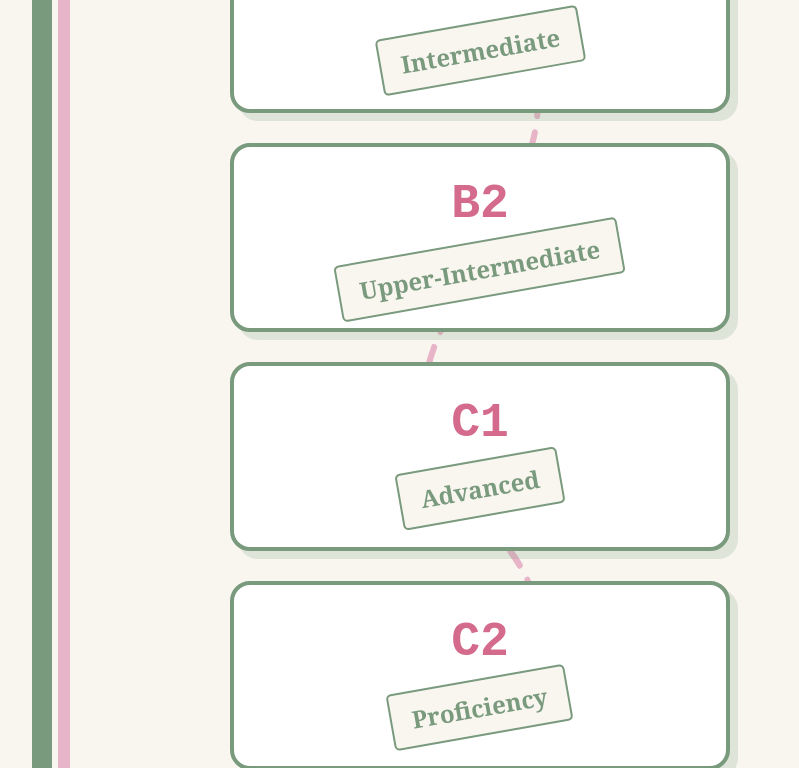
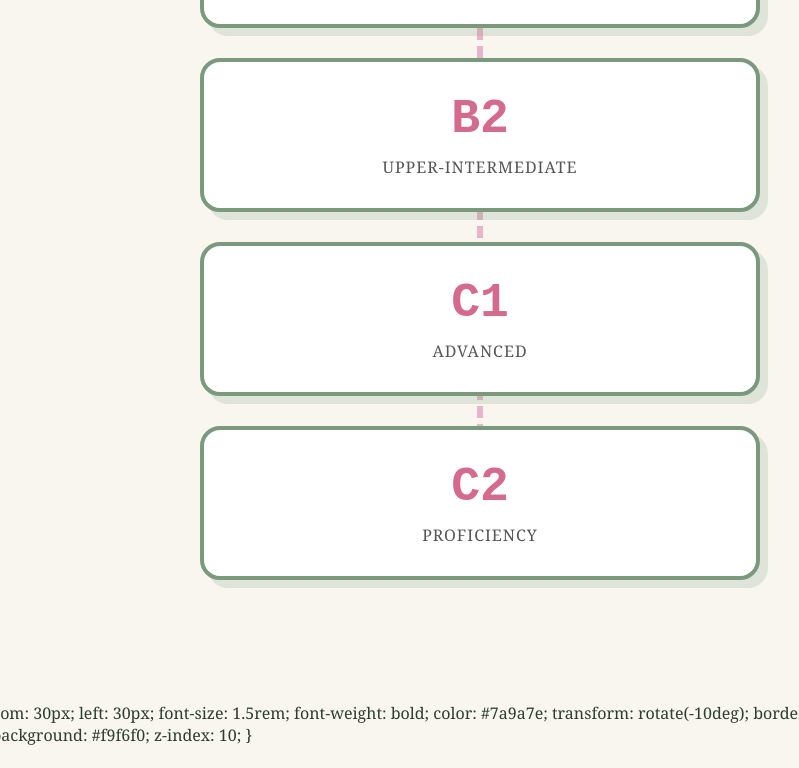
Before and after one commit to anya-eng-lab/anya-eng-lab.github.io, a plain HTML site: page vocabulary.html in a window 1280 px wide. Shown: the part 762-1530 px from the top of the page, without its empty margins (160-959 px from the left). After the commit the page ends 1508 px from the top, so only its background shows below. Drawn offline with Linux system fonts and the light colour scheme.

Commit message:
Update vocabulary.html

```diff
--- a/vocabulary.html
+++ b/vocabulary.html
@@ -1,3 +1,4 @@
+
 <!DOCTYPE html>
 <html lang="ru">
 <head>
@@ -19,32 +20,12 @@
             overflow-x: hidden;
         }
 
-        /* Твои полосы слева */
-        .bg-stripe-green {
-            position: absolute;
-            left: 15%;
-            top: 0;
-            bottom: 0;
-            width: 20px;
-            background-color: #7a9a7e;
-            z-index: 0;
-        }
-        .bg-stripe-pink {
-            position: absolute;
-            left: 17%;
-            top: 0;
-            bottom: 0;
-            width: 12px;
-            background-color: #e8b4c8;
-            z-index: 0;
-        }
-
         /* Шапка */
         header {
-            padding: 40px 20px;
+            padding: 60px 20px 20px; /* Больше отступа сверху */
             text-align: center;
             position: relative;
-            z-index: 2;
+            z-index: 2; /* Чтобы текст был поверх линии */
         }
         .back-btn {
             display: inline-block;
@@ -54,7 +35,10 @@
             margin-bottom: 20px;
             font-size: 1.1rem;
             border-bottom: 2px dashed #d46a8c;
+            transition: 0.3s;
         }
+        .back-btn:hover { color: #2c3e2e; border-color: #2c3e2e; }
+
         h1 {
             font-size: 3rem;
             color: #2c3e2e;
@@ -71,34 +55,31 @@
         /* Контейнер для карточек и линии */
         .content-wrapper {
             position: relative;
-            max-width: 800px; /* Делаем чуть шире, чтобы линия влезла */
+            max-width: 600px;
             margin: 0 auto;
-            padding: 20px 20px 100px;
-            display: flex;
-            justify-content: center;
+            padding: 40px 20px 100px;
         }
 
-        /* Волнистая линия на фоне */
-        .wavy-line {
+        /* ТА САМАЯ РОЗОВАЯ ПУНКТИРНАЯ ЛИНИЯ */
+        /* Она позиционируется абсолютно внутри контейнера и идет сверху вниз */
+        .dashed-line {
             position: absolute;
-            top: 0;
-            left: 50%;
-            transform: translateX(-50%); /* Центрируем линию */
-            width: 400px; /* Ширина волны */
-            height: 100%;
-            z-index: 1; /* Позади карточек (у карточек будет 2) */
-            pointer-events: none;
+            top: 40px;
+            left: 50%; /* Ровно по центру */
+            bottom: 100px;
+            width: 6px;
+            border-left: 6px dashed #e8b4c8; /* Толстый розовый пунктир */
+            z-index: 0; /* Позади карточек */
+            transform: translateX(-50%); /* Точное центрирование */
         }
 
-        /* Сами карточки */
+        /* Карточки уровней */
         .levels-container {
-            width: 100%;
-            max-width: 500px;
             display: flex;
             flex-direction: column;
-            gap: 30px;
+            gap: 30px; /* Расстояние между карточками */
             position: relative;
-            z-index: 2; /* Поверх линии */
+            z-index: 1; /* Поверх линии */
         }
 
         .level-card {
@@ -114,10 +95,11 @@
             display: flex;
             flex-direction: column;
             align-items: center;
+            justify-content: center;
         }
 
         .level-card:hover {
-            transform: translateY(-5px);
+            transform: translateY(-5px) scale(1.02);
             box-shadow: 12px 12px 0px rgba(212, 106, 140, 0.3);
             border-color: #d46a8c;
         }
@@ -131,33 +113,20 @@
 
         .level-card p {
             font-size: 1rem;
-            color: #555;font-size: 1.5rem;
-            font-weight: bold;
-            color: #7a9a7e;
-            transform: rotate(-10deg);
-            border: 2px solid #7a9a7e;
-            padding: 10px 20px;
-            border-radius: 5px;
-            z-index: 10;
-            background: #f9f6f0;
+            color: #555;
+            text-transform: uppercase;
+            letter-spacing: 1px;
         }
-
-        /* Адаптация под телефоны */
+/* Адаптация под телефоны */
         @media (max-width: 600px) {
             h1 { font-size: 2rem; }
             .level-card h2 { font-size: 2.5rem; }
-            .bg-stripe-green { left: 5%; }
-            .bg-stripe-pink { left: 8%; }
-            .wavy-line { width: 250px; } /* На телефоне волна уже */
+            .dashed-line { border-left-width: 4px; left: 50%; }
             .sticker { display: none; }
         }
     </style>
 </head>
 <body>
-
-    <!-- Твои полосы -->
-    <div class="bg-stripe-green"></div>
-    <div class="bg-stripe-pink"></div>
 
     <header>
         <a href="index.html" class="back-btn">← На главную</a>
@@ -165,37 +134,56 @@
         <p class="subtitle">Выбери свой уровень и начни учить слова</p>
     </header>
 
-    <!-- Обертка, в которой лежат и линия, и карточки -->
+    <!-- Обертка для карточек и линии -->
     <div class="content-wrapper">
 
-        <!-- Вот эта самая волнистая линия, она нарисована кодом -->
-        <svg class="wavy-line" viewBox="0 0 400 1200" preserveAspectRatio="none" xmlns="http://www.w3.org/2000/svg">
-            <!-- Этот код рисует волну сверху вниз -->
-            <path d="M 200 0 C 400 150, 0 300, 200 450 C 400 600, 0 750, 200 900 C 400 1050, 0 1200, 200 1200"
-                  fill="none" stroke="#e8b4c8" stroke-width="6" stroke-dasharray="15 15" stroke-linecap="round"/>
-        </svg>
+        <!-- Вот она, твоя розовая пунктирная линия -->
+        <div class="dashed-line"></div>
 
-        <!-- Твои карточки -->
+        <!-- Карточки уровней -->
         <section class="levels-container">
-            <a href="#" class="level-card"><h2>A0-A1</h2><p>Beginner</p></a>
-            <a href="#" class="level-card"><h2>A2</h2><p>Elementary</p></a>
-            <a href="#" class="level-card"><h2>B1</h2><p>Intermediate</p></a>
-            <a href="#" class="level-card"><h2>B2</h2><p>Upper-Intermediate</p></a>
-            <a href="#" class="level-card"><h2>C1</h2><p>Advanced</p></a>
-            <a href="#" class="level-card"><h2>C2</h2><p>Proficiency</p></a>
+            <a href="#" class="level-card">
+                <h2>A0-A1</h2>
+                <p>Beginner</p>
+            </a>
+            <a href="#" class="level-card">
+                <h2>A2</h2>
+                <p>Elementary</p>
+            </a>
+            <a href="#" class="level-card">
+                <h2>B1</h2>
+                <p>Intermediate</p>
+            </a>
+            <a href="#" class="level-card">
+                <h2>B2</h2>
+                <p>Upper-Intermediate</p>
+            </a>
+            <a href="#" class="level-card">
+                <h2>C1</h2>
+                <p>Advanced</p>
+            </a>
+            <a href="#" class="level-card">
+                <h2>C2</h2>
+                <p>Proficiency</p>
+            </a>
         </section>
 
     </div>
 
+    <!-- Стикер -->
     <div class="sticker">Never give up</div>
 
 </body>
-</html>
-            text-transform: uppercase;
+</html>внизу экрана */
+            bottom: 30px;
+            left: 30px;
+            font-size: 1.5rem;
+            font-weight: bold;
+            color: #7a9a7e;
+            transform: rotate(-10deg);
+            border: 2px solid #7a9a7e;
+            padding: 10px 20px;
+            border-radius: 5px;
+            background: #f9f6f0;
+            z-index: 10;
         }
-
-        /* Стикер */
-        .sticker {
-            position: absolute;
-            bottom: 40px;
-            left: 50px;
```
